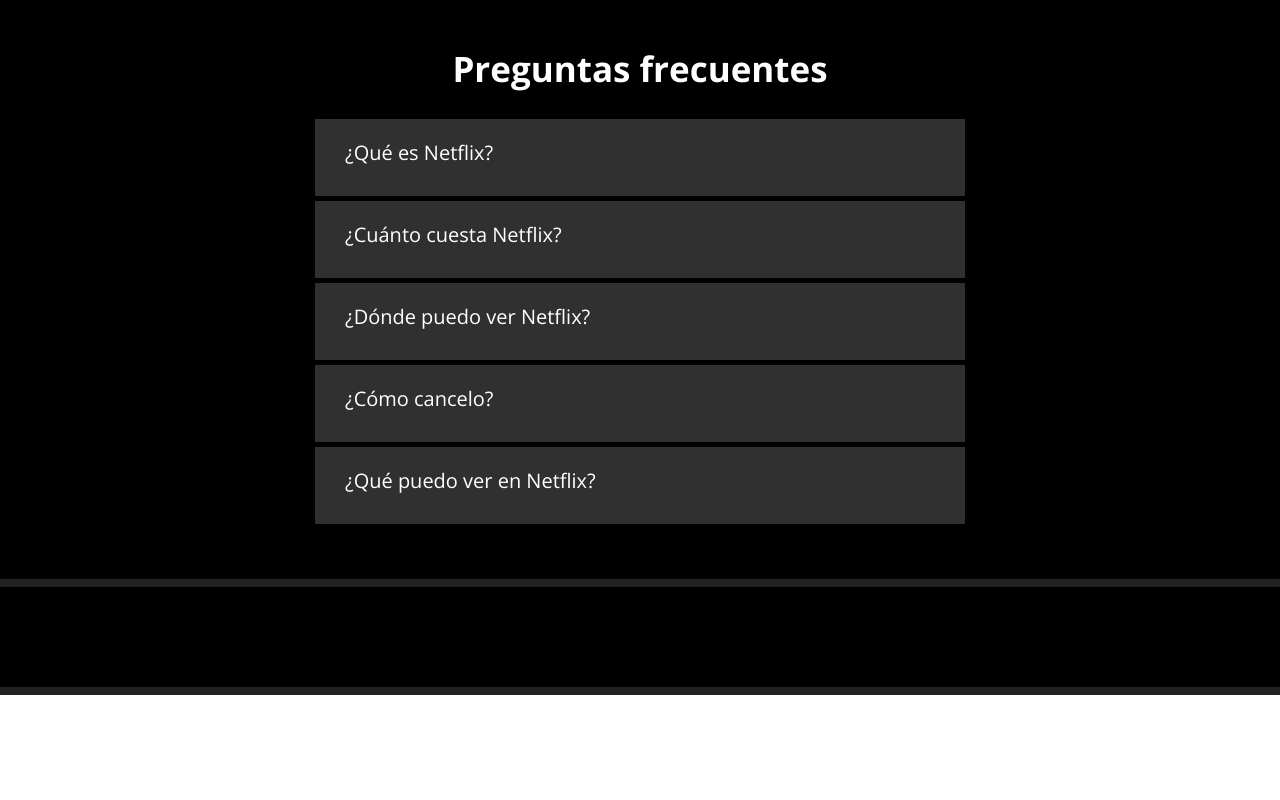
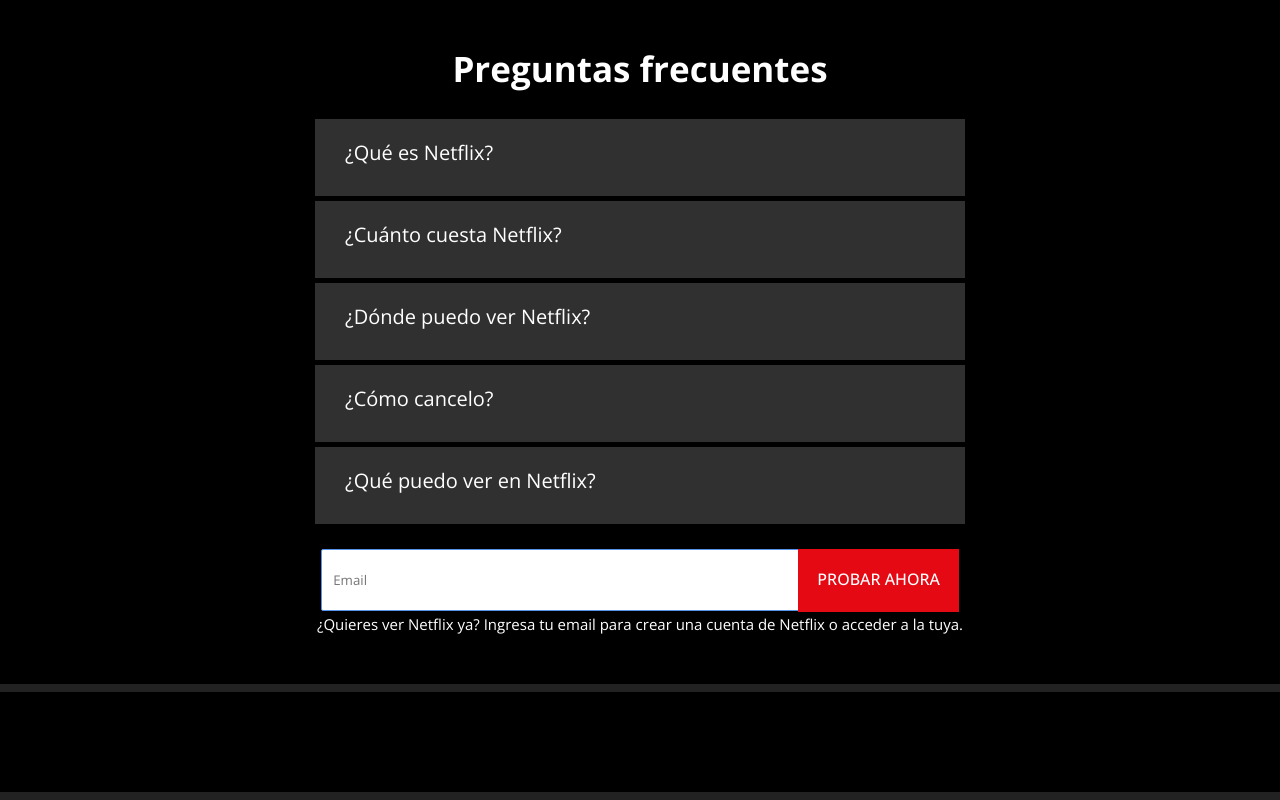
Before and after one commit to Debgs96/Proyecto1-Netflix, a plain HTML site: page index.html in a window 1280 px wide. Shown: the part 2308-3108 px from the top of the page. Before the commit the page ends 3003 px from the top, so only its background shows below. Drawn offline with nearby package versions, Linux system fonts and the light colour scheme.

Commit message:
Added input email and style finished questions section

```diff
--- a/css/style.css
+++ b/css/style.css
@@ -101,6 +101,7 @@ div.login span{
 	padding-left: 11px;
 	color: #1C1C1C;
 }
+
 .presentacion span{
 	background: rgb(229, 9, 20);
 	padding: 22px;
@@ -110,7 +111,7 @@ div.login span{
 	border: solid rgb(229, 9, 20);
 }
 
-.presentacion span:hover{
+.presentacion span:hover, .contPreguntas span:hover{
 	cursor: pointer;
 	background: red;
 }
@@ -233,4 +234,28 @@ div.login span{
 	transition: all 1s;
 }
 
+.contPreguntas input{
+	height: 60px;
+	width: 465px;
+	margin-top: 20px;
+	margin-bottom: 3px;
+	border-radius: 2px 0px 0px 2px;
+	border: solid 1px #5695e9;
+	padding-left: 11px;
+	color: #1C1C1C;
+}
+
+.contPreguntas span{
+	background: rgb(229, 9, 20);
+	padding: 16px;
+	padding-bottom: 19px;
+	font-weight: 500;
+	margin-left: -5px;
+	border: solid rgb(229, 9, 20);
+}
+
+.contPreguntas h3{
+	font-size: 15px;
+}
+
 /*PREGUNTAS*/
--- a/index.html
+++ b/index.html
@@ -136,6 +136,10 @@
 					y más. Todo lo que quieras ver, cuando quieras.</p>
 				</div>
 			</div>
+			<input type="email" placeholder="Email">
+			<span>PROBAR AHORA</span>
+			<h3>¿Quieres ver Netflix ya? Ingresa tu email
+			para crear una cuenta de Netflix o acceder a la tuya.</h3>
 		</div>
 	</section>
 	<section class="pie"></section>
```
